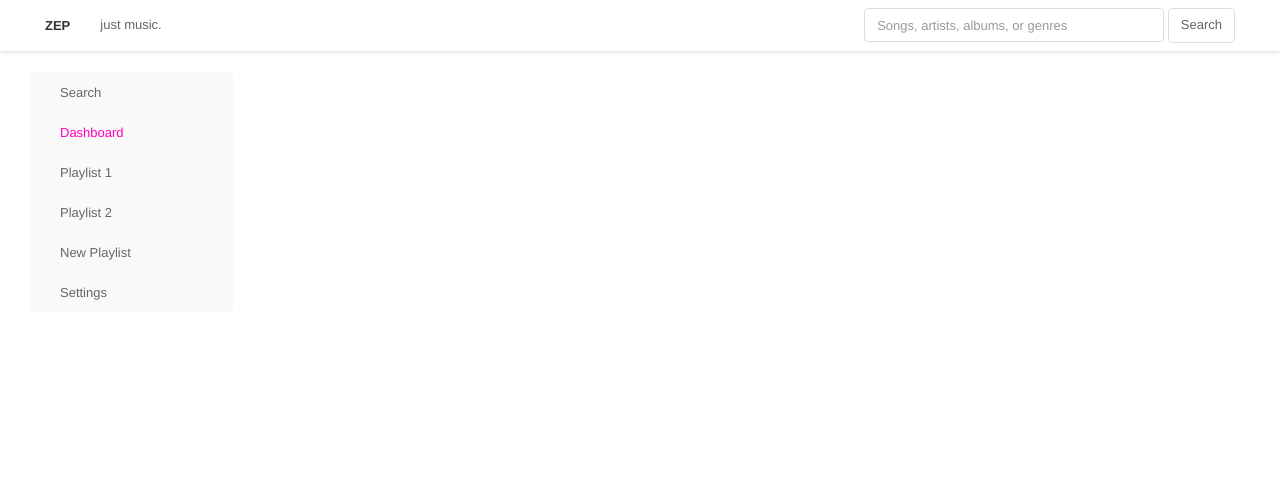
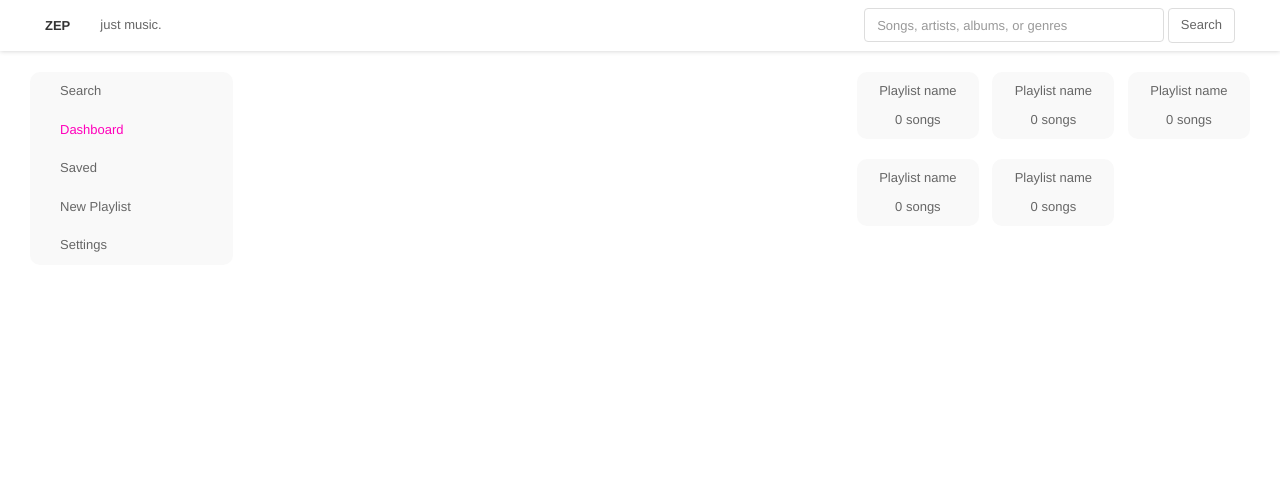
Before and after one commit to narobert/zep-devel, a Django app: page / in a window 1280 px wide. Shown: the top 499 px of the page. Run offline with Django 3.2, Linux system fonts and the light colour scheme; some libraries are stand-ins or nearby versions.

Commit message:
formatting playlists

```diff
--- a/static/css/style.css
+++ b/static/css/style.css
@@ -35,8 +35,22 @@ tbody > tr:hover > td {
     cursor: pointer;
 }
 
-.menu-table > tbody > tr > td {
-    border-color: #f9f9f9;
+.menu-items {
+    color: #666;
+    margin-bottom: 20px;
+}
+
+.menu-items:last-child {
+    margin: 0;
+}
+
+.menu-items:hover {
+    color: #0bf;
+    cursor: pointer;
+}
+
+.query-table {
+    width: 100%;
 }
 
 .navbar-curved-border {
@@ -85,13 +99,18 @@ tbody > tr:hover > td {
     background-color: #fff;
 }
 
-.menu-col {
+.menu-left {
     background-color: #f9f9f9;
-    border-radius: 4px;
+    border-radius: 10px;
+    padding: 10px 30px;
 }
 
 .menu-active {
     color: #ff00bb;
+}
+
+.menu-right {
+    padding: 0px;
 }
 
 .play-button {
@@ -145,3 +164,22 @@ tbody > tr:hover > td {
 .colorPink {
     color: #ff00bb;
 }
+
+.playlist {
+    float: left;
+    width: 30%;
+    padding: 10px;
+    background: #f9f9f9;
+    border-radius: 10px;
+    margin-left: 3.33%;
+    margin-bottom: 20px;
+}
+
+.playlist-items {
+    color: #666;
+    text-align: center;
+}
+
+.playlist-items:last-child {
+    margin: 0;
+}
--- a/templates/dashboard.html
+++ b/templates/dashboard.html
@@ -36,36 +36,20 @@
 
     <div class='container-fluid'>
       <div class='row'>
-        <div class='col-md-2 menu-col'>
-          <table class='menu-table'>
-            <tbody>
-              <tr>
-                <td>Search</td>
-              </tr>
-              <tr>
-                <td class='menu-active'>Dashboard</td>
-              </tr>
-              <tr>
-                <td>Playlist 1</td>
-              </tr>
-              <tr>
-                <td>Playlist 2</td>
-              </tr>
-              <tr>
-                <td>New Playlist</td>
-              </tr>
-              <tr>
-                <td>Settings</td>
-              </tr>
-            </tbody>
-          </table>
+        <div class='col-md-2 menu-left'>
+          <p class='menu-items'>Search</p>
+          <p class='menu-items menu-active'>Dashboard</p>
+          <p class='menu-items'>Saved</p>
+          <p class='menu-items'>New Playlist</p>
+          <p class='menu-items'>Settings</p>
         </div>
         <div class='col-md-6'>
           <div id='query_results'>
           {% if query_results %}
-            <table>
+            <table class='query-table'>
               <thead>
                 <tr>
+                  <th>#</th>
                   <th>TITLE</th>
                   <th>ARTIST</th>
                   <th>TIME</th>
@@ -75,6 +59,7 @@
               <tbody>
                 {% for q in query_results %}
                   <tr id='track-url' data-url='{{q.url}}' data-duration='{{q.durationSeconds}}' playing='no'>
+                    <td>{{forloop.counter}}</td>
                     <td>{{q.title}}</td>
                     <td>{{q.artist}}</td>
                     <td>{{q.duration}}</td>
@@ -84,6 +69,28 @@
               </tbody>
             </table>
           {% endif %}
+          </div>
+        </div>
+        <div class='col-md-4 menu-right'>
+          <div class='playlist'>
+            <p class='playlist-items'>Playlist name</p>
+            <p class='playlist-items'>0 songs</p>
+          </div>
+          <div class='playlist'>
+            <p class='playlist-items'>Playlist name</p>
+            <p class='playlist-items'>0 songs</p>
+          </div>
+          <div class='playlist'>
+            <p class='playlist-items'>Playlist name</p>
+            <p class='playlist-items'>0 songs</p>
+          </div>
+          <div class='playlist'>
+            <p class='playlist-items'>Playlist name</p>
+            <p class='playlist-items'>0 songs</p>
+          </div>
+          <div class='playlist'>
+            <p class='playlist-items'>Playlist name</p>
+            <p class='playlist-items'>0 songs</p>
           </div>
         </div>
       </div>
@@ -159,10 +166,7 @@
 
         var lastPlayed;
         $(document).on('click', '#track-url', function() {
-            if ($(this).attr('playing') == 'no') {
-                if (lastPlayed != undefined) {
             soundManager.destroySound('current');
-                }
             var track_url = $(this);
             var duration = track_url.attr('data-duration');
             var current = soundManager.createSound({
@@ -207,8 +211,6 @@
                     $('#pauseorplay').attr('src', '/static/images/play-largest.png');
                 },
             });
-                lastPlayed = track_url;
-            }
         });
 
     </script>
```
Lines whose indentation alone changed are shown as unchanged.
